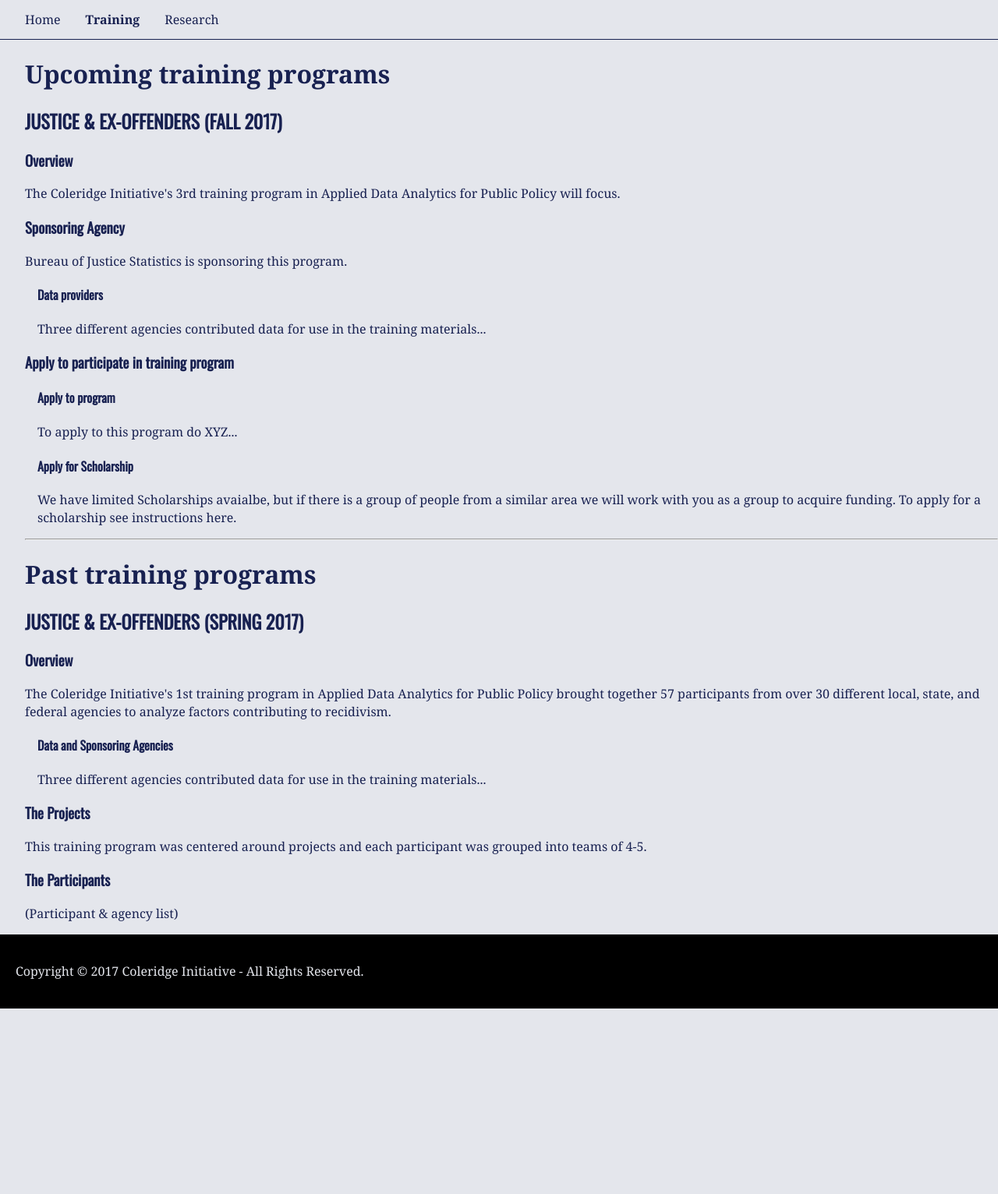
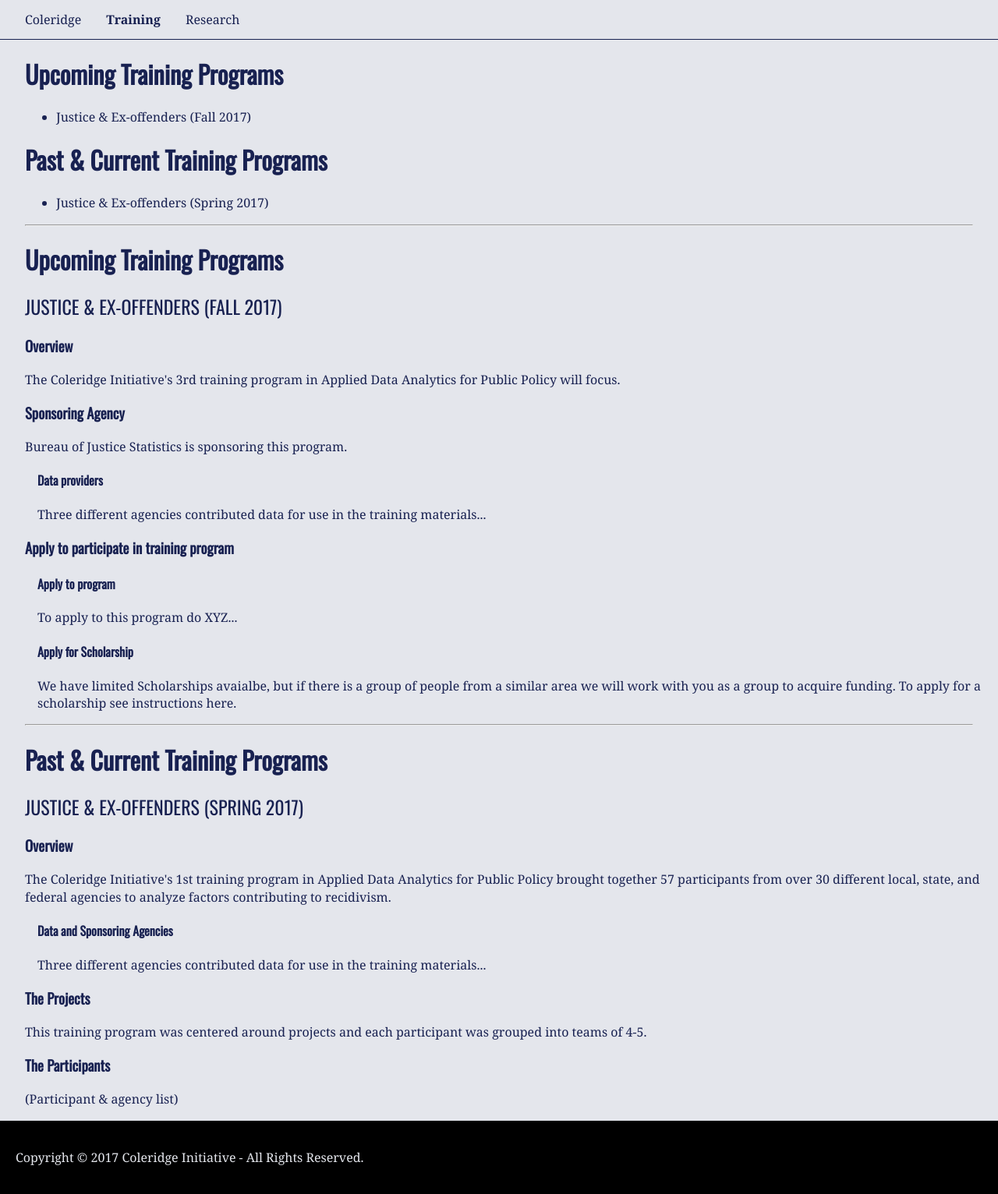
Before and after one commit to NYU-CI/coleridge, a Jekyll site: the page built from training.html, in a window 1280 px wide. Shown: the whole page at 78% size. Built offline with Jekyll 4.4.1, drawn with Linux system fonts in a browser that asks for light colours; Markdown is read by kramdown in place of the engine named in the settings; before the commit the page ends 1294 px from its top, so only the background shows below that.

Commit message:
Styling updates

```diff
--- a/_data/past_trainings.yml
+++ b/_data/past_trainings.yml
@@ -1,4 +1,5 @@
 - training: Justice & Ex-offenders (Spring 2017)
+  id: justice-spring-2017
   sections:
   - section: Overview
     class: content-overview
--- a/_data/upcoming_trainings.yml
+++ b/_data/upcoming_trainings.yml
@@ -1,4 +1,5 @@
 - training: Justice & Ex-offenders (Fall 2017)
+  id: justice-fall-2017
   sections:
     - section: Overview
       class: content-overview
--- a/_includes/nav.html
+++ b/_includes/nav.html
@@ -1,6 +1,6 @@
 <nav>
   <ul>
-    <li><a href="{{site.baseurl}}/index.html" class="{% if page.url == '/' %}active{% endif %}">Home</a></li>
+    <li><a href="{{site.baseurl}}/index.html" class="{% if page.url == '/' %}active{% endif %}">Coleridge</a></li>
     <li><a href="{{site.baseurl}}/training.html" class="{% if page.url == '/training.html' %}active{% endif %}">Training</a></li>
     <li><a href="http://research.coleridgeinitiative.org/" class="{% if page.url == 'http://research.coleridgeinitiative.org/' %}active{% endif %}" target="_blank">Research</a></li>
   </ul>
--- a/assets/css/main.css
+++ b/assets/css/main.css
@@ -20,9 +20,15 @@
   margin-left: 32px;
 }
 
+h1 {
+  font-family: 'Oswald', sans-serif;
+  font-weight: bolder;
+}
+
 h2 {
   text-transform: uppercase;
   font-family: 'Oswald', sans-serif;
+  font-weight: lighter;
 }
 
 h3 {
@@ -35,6 +41,10 @@
 
 .indent {
   margin: 16px;
+}
+
+hr {
+  margin-right: 32px
 }
 /* Site End */
 
--- a/training.html
+++ b/training.html
@@ -1,11 +1,25 @@
 ---
 layout: default
 ---
+<h1>Upcoming Training Programs</h1>
+{% for training in site.data.upcoming_trainings %}
+  <ul>
+    <li><a href="#{{training.id}}">{{training.training}}</a></li>
+  </ul>
+{% endfor %}
+<h1>Past &amp; Current Training Programs</h1>
+{% for training in site.data.past_trainings %}
+  <ul>
+    <li><a href="#{{training.id}}">{{training.training}}</a></li>
+  </ul>
+{% endfor %}
 
-<h1>Upcoming training programs</h1>
+<hr>
+
+<h1>Upcoming Training Programs</h1>
 {% for training in site.data.upcoming_trainings %}
 <div class="{{section.class}}">
-  <h2>{{training.training}}<h2>
+  <h2 id="{{training.id}}">{{training.training}}<h2>
   {% for section in training.sections %}
     <h3>{{section.section}}</h3>
     {% for subsection in section.subsections %}
@@ -26,10 +40,10 @@
 
 <hr>
 
-<h1>Past training programs</h1>
+<h1>Past &amp; Current Training Programs</h1>
 {% for training in site.data.past_trainings %}
 <div class="{{section.class}}">
-  <h2>{{training.training}}<h2>
+  <h2 id="{{training.id}}">{{training.training}}<h2>
   {% for section in training.sections %}
     <h3>{{section.section}}</h3>
     {% for subsection in section.subsections %}
```
